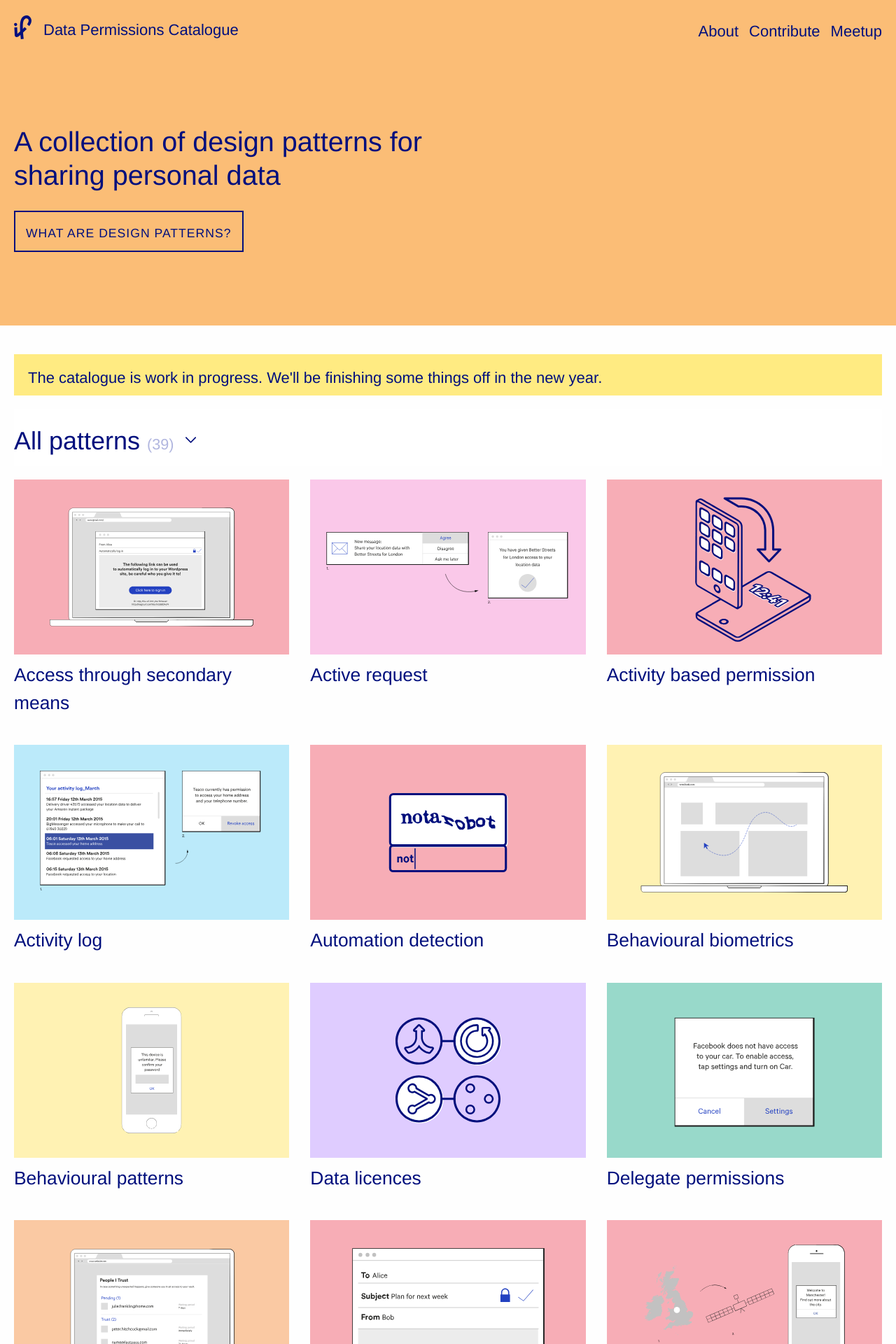
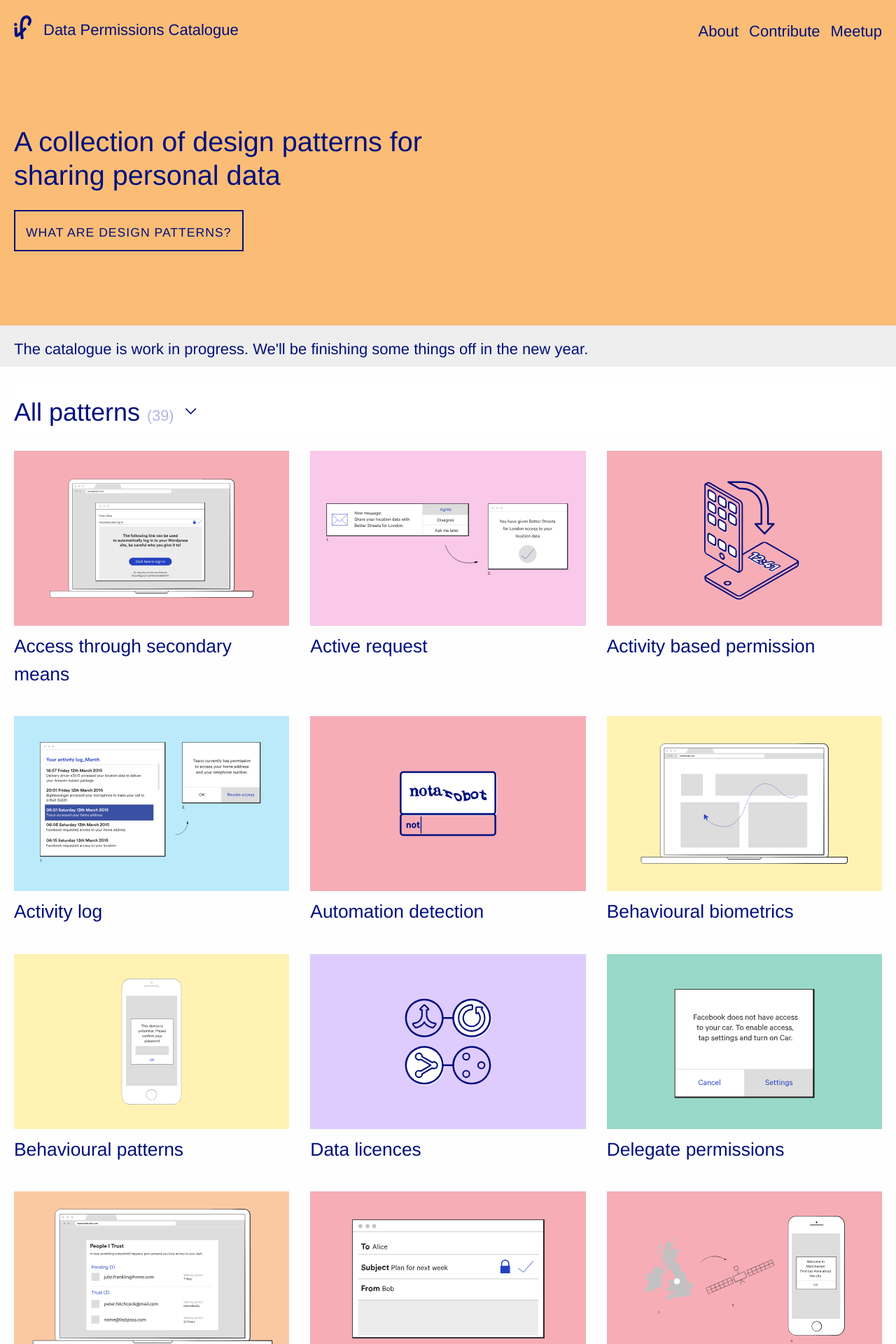
Before and after one commit to projectsbyif/data-permissions-catalogue, a Jekyll site: the page built from index.md, in a window 1280 px wide. Shown: the top 1920 px of the page at 70% size. Built offline with Jekyll 4.4.1, drawn with Linux system fonts in a browser that asks for light colours; nearby versions of some CDN libraries; some web fonts are replaced; comment, search, counter and statistics services are not loaded.

Commit message:
Design changes

```diff
--- a/_includes/work-in-progress.html
+++ b/_includes/work-in-progress.html
@@ -1,3 +1,8 @@
-<div class="wip-banner">
+<div class="wip-banner {% if page.layout != "home" %}padding{% endif %}">
   <p>The catalogue is work in progress. We'll be finishing some things off in the new year.</p>
 </div>
+
+
+{% if page.layout == "home" %}
+<div class="wip-banner-full-length"></div>
+{% endif %}
--- a/_sass/app.scss
+++ b/_sass/app.scss
@@ -269,7 +269,7 @@ main {
 }
 
 .wip-banner {
-  background: #FFEB82;
+  background: #EEE;
   position: relative;
   left: -20px;
   width: 100vw;
@@ -285,7 +285,7 @@ main {
 // MENUS
 .category-nav {
   display: none;
-  z-index: 9999;
+  z-index: 9998;
   width: 100vw;
   background: #FFF;
   border-top: #EEE 1px solid;
@@ -334,7 +334,7 @@ main {
   position: fixed;
   top: 57px;
   left: 0;
-  z-index: 0;
+  z-index: 9999;
   display: none;
 
   a {
@@ -593,6 +593,10 @@ main {
   }
 }
 
+.wip-banner-full-length {
+  display: none;
+}
+
 @media screen and (min-width: 639px) {
   body {
     font-size: 22px;
@@ -693,7 +697,7 @@ main {
   }
 
   main {
-    min-height: calc(100vh - 107px);
+    min-height: calc(100vh - 167px);
     padding-top: 0px;
   }
 
@@ -720,10 +724,10 @@ main {
   // HOMEPAGE
   .homepage-intro {
     width: 100%;
-    height: 405px;
+    height: 404px;
     position: inherit;
     left: 0;
-    margin-bottom: 40px;
+    margin-bottom: 0px;
     background-color: rgba(0,0,0,0) !important;
     padding: 0 !important;
     margin-top: -40px;
@@ -738,11 +742,22 @@ main {
     position: inherit;
     width: 100%;
     margin-bottom: 20px;
+    padding-left: 0px;
+    padding-right: 0px;
+
+    &.padding {
+      padding-left: 20px;
+      padding-right: 20px;
+    }
   }
 
   .pattern-block {
     .image {
-      padding: 50px;
+      padding: 20px;
+
+      img {
+        height: 100%;
+      }
     }
   }
 
@@ -785,11 +800,14 @@ main {
 
     &.fixed {
       border-bottom: #EEE 1px solid;
+
+      ul {
+        margin: 0 auto;
+      }
     }
 
     ul {
       max-width: 92rem;
-      margin: 0 auto;
 
       li {
         float: left;
@@ -811,4 +829,15 @@ main {
       height: 435px;
     }
   }
+
+  .wip-banner-full-length {
+    width: 100vw;
+    position: absolute;
+    top: 465px;
+    left: 0;
+    background: #EEE;
+    height: 58px;
+    display: block;
+    z-index: -1;
+  }
 }
--- a/assets/app.js
+++ b/assets/app.js
@@ -45,9 +45,11 @@ $(function() {
   });
 
   function openCategoryMenu() {
-    $('.category-nav').css({
-      'top': $('.pattern-category-title')[0].getBoundingClientRect().top + $('.pattern-category-title').outerHeight()
-    }).fadeIn(250);
+    if ($('.pattern-category-title').hasClass('fixed')) {
+      $('.category-nav').css({
+        'top': $('.pattern-category-title')[0].getBoundingClientRect().top + $('.pattern-category-title').outerHeight()
+      }).fadeIn(250);
+    }
 
     $('.category-nav').fadeIn(250);
 
@@ -277,18 +279,40 @@ $(function() {
   });
 
   $(window).resize(function() {
+    // Carousel
     if ($(window).width() > DESKTOP_WIDTH) {
       if (carouselActive) {
         removeCarousel();
+      }
+
+      if ($('.pattern-category-title').hasClass('fixed')) {
+        $('header .menu').hide();
+        $('header .page-menu').show();
+        $('header').addClass('desktop-fixed');
       }
     } else if ($(window).width() < DESKTOP_WIDTH) {
       if (!carouselActive) {
         createCarousel();
       }
+
+      if ($('.pattern-category-title').hasClass('fixed')) {
+        $('header .menu').show();
+      }
     }
+
+    // WIP banner height
+    wipBannerHeight();
   });
 
   if ($(window).width() < DESKTOP_WIDTH) {
     createCarousel();
+  } else {
+    wipBannerHeight();
+  }
+
+  function wipBannerHeight() {
+    $('.wip-banner-full-length').css({
+      'height': $('.wip-banner').outerHeight()
+    });
   }
 });
```
